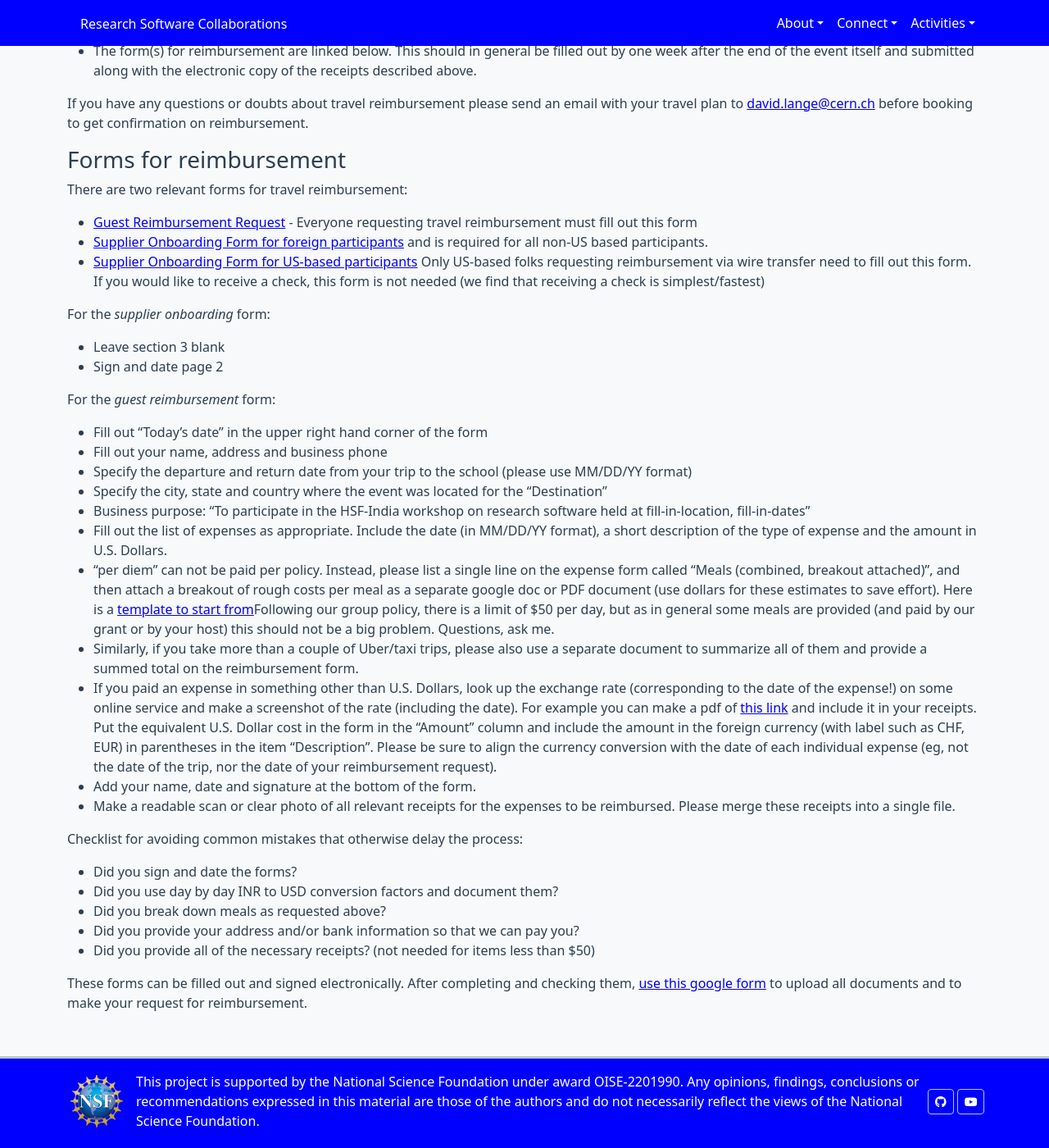
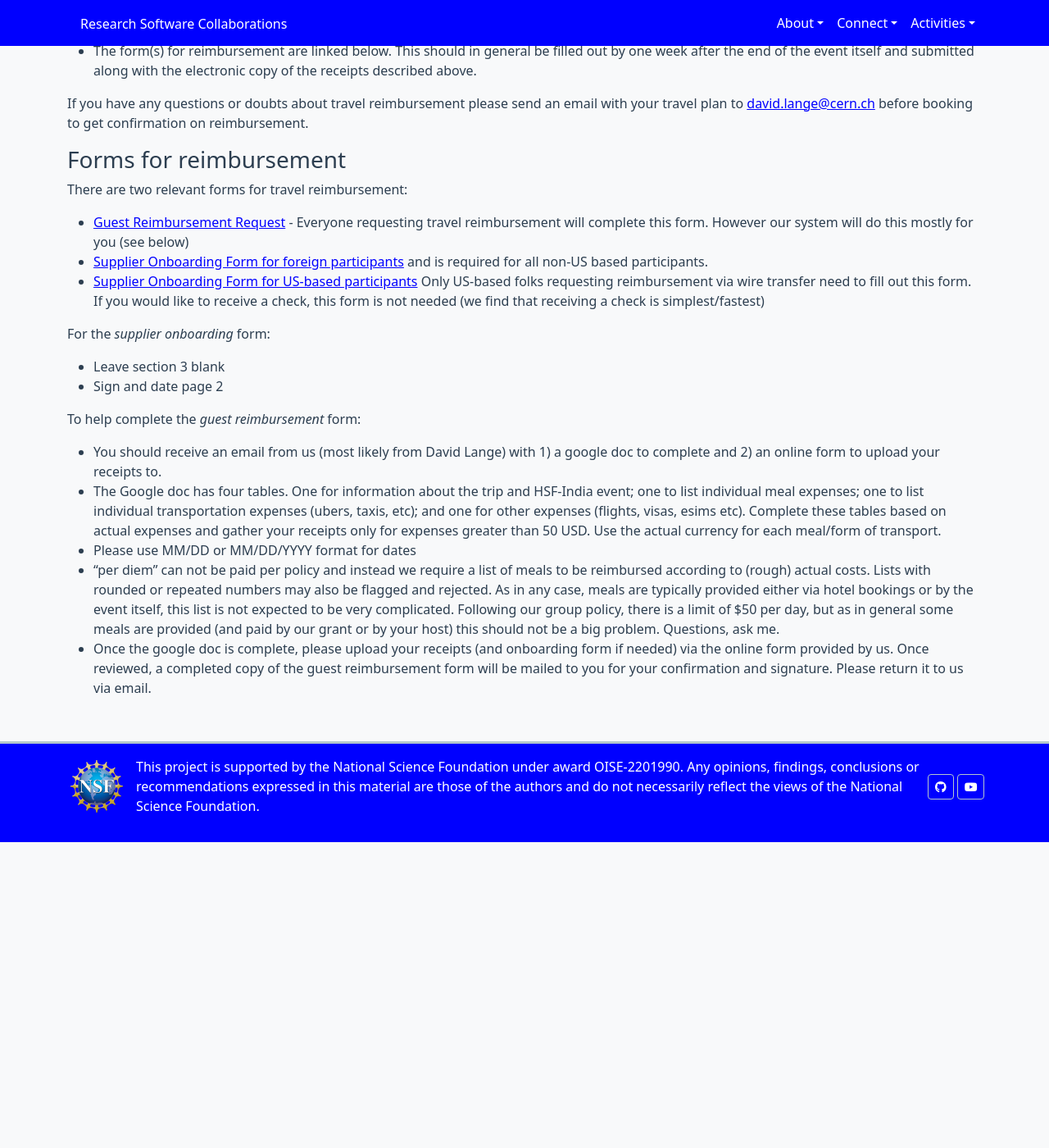
Before and after one commit to research-software-collaborations/research-software-collaborations.github.io, a Jekyll site: the page built from pages/docs/reimbursement.md, in a window 1280 px wide and 1400 px high, scrolled down 614 px. Shown: the whole window at 82% size. Built offline with Jekyll 4.4.1, drawn with Linux system fonts in a browser that asks for light colours; cached includes are drawn as plain includes; after the commit the page ends 1641 px from its top, so only the background shows below that.

Commit message:
Update reimbursement.md

```diff
--- a/pages/docs/reimbursement.md
+++ b/pages/docs/reimbursement.md
@@ -33,34 +33,17 @@ eligible for reimbursement from the HSF-India project.
 
 There are two relevant forms for travel reimbursement:
 
-  * [Guest Reimbursement Request](https://finance.princeton.edu/forms/guest-reimbursement-request) - Everyone requesting travel reimbursement must fill out this form
+  * [Guest Reimbursement Request](https://finance.princeton.edu/forms/guest-reimbursement-request) - Everyone requesting travel reimbursement will complete this form. However our system will do this mostly for you (see below)
   * [Supplier Onboarding Form for foreign participants](https://finance.princeton.edu/forms/foreign-individual-payeesubstitute-w-8ben) and is required for all non-US based participants.
   * [Supplier Onboarding Form for US-based participants](https://finance.princeton.edu/forms/supplierpayee-management) Only US-based folks requesting reimbursement via wire transfer need to fill out this form. If you would like to receive a check, this form is not needed (we find that receiving a check is simplest/fastest)
 
 For the *supplier onboarding* form:
-
   * Leave section 3 blank
   * Sign and date page 2
 
-For the *guest reimbursement* form:
-  * Fill out "Today's date" in the upper right hand corner of the form
-  * Fill out your name, address and business phone
-  * Specify the departure and return date from your trip to the school (please use MM/DD/YY format)
-  * Specify the city, state and country where the event was located for the "Destination"
-  * Business purpose: "To participate in the HSF-India workshop on research software held at fill-in-location, fill-in-dates"
-  * Fill out the list of expenses as appropriate. Include the date (in MM/DD/YY format), a short description of the type of expense and the amount in U.S. Dollars.
-  * "per diem" can not be paid per policy. Instead, please list a single line on the expense form called "Meals (combined, breakout attached)", and then attach a breakout of rough costs per meal as a separate google doc or PDF document (use dollars for these estimates to save effort). Here is a [template to start from](https://docs.google.com/document/d/1nwRHICCjA5f0U-31RR1dj72ecGleYrU3SEOch2sH-Pw)Following our group policy, there is a limit of $50 per day, but as in general some meals are provided (and paid by our grant or by your host) this should not be a big problem. Questions, ask me.
-  * Similarly, if you take more than a couple of Uber/taxi trips, please also use a separate document to summarize all of them and provide a summed total on the reimbursement form.
-  * If you paid an expense in something other than U.S. Dollars, look up the exchange rate (corresponding to the date of the expense!) on some online service and make a screenshot of the rate (including the date). For example you can make a pdf of [this link](https://www.exchangerates.org.uk/INR-USD-exchange-rate-history.html) and include it in your receipts. Put the equivalent U.S. Dollar cost in the form in the "Amount" column and include the amount in the foreign currency (with label such as CHF, EUR) in parentheses in the item "Description". Please be sure to align the currency conversion with the date of each individual expense (eg, not the date of the trip, nor the date of your reimbursement request).
-  * Add your name, date and signature at the bottom of the form.
-  * Make a readable scan or clear photo of all relevant receipts for the expenses to be reimbursed. Please merge these receipts into a single file.
-
-Checklist for avoiding common mistakes that otherwise delay the process:
-
-  * Did you sign and date the forms?
-  * Did you use day by day INR to USD conversion factors and document them?
-  * Did you break down meals as requested above?
-  * Did you provide your address and/or bank information so that we can pay you?
-  * Did you provide all of the necessary receipts? (not needed for items less than $50)
-
-These forms can be filled out and signed electronically. After completing and checking them, [use this google form](https://docs.google.com/forms/d/e/1FAIpQLScGB_VOZDsQoATIEJMxHP3F-czXp8W8Ml8HjcbDqhLLIDqlog/viewform?usp=sf_link) to upload all documents and to make your request for reimbursement.
+To help complete the *guest reimbursement* form:
+  * You should receive an email from us (most likely from David Lange) with 1) a google doc to complete and 2) an online form to upload your receipts to.
+  * The Google doc has four tables. One for information about the trip and HSF-India event; one to list individual meal expenses; one to list individual transportation expenses (ubers, taxis, etc); and one for other expenses (flights, visas, esims etc). Complete these tables based on actual expenses and gather your receipts only for expenses greater than 50 USD.  Use the actual currency for each meal/form of transport.
+  * Please use MM/DD or MM/DD/YYYY format for dates
+  * "per diem" can not be paid per policy and instead we require a list of meals to be reimbursed according to (rough) actual costs. Lists with rounded or repeated numbers may also be flagged and rejected. As in any case, meals are typically provided either via hotel bookings or by the event itself, this list is not expected to be very complicated. Following our group policy, there is a limit of $50 per day, but as in general some meals are provided (and paid by our grant or by your host) this should not be a big problem. Questions, ask me.
+  * Once the google doc is complete, please upload your receipts (and onboarding form if needed) via the online form provided by us. Once reviewed, a completed copy of the guest reimbursement form will be mailed to you for your confirmation and signature. Please return it to us via email.
```
